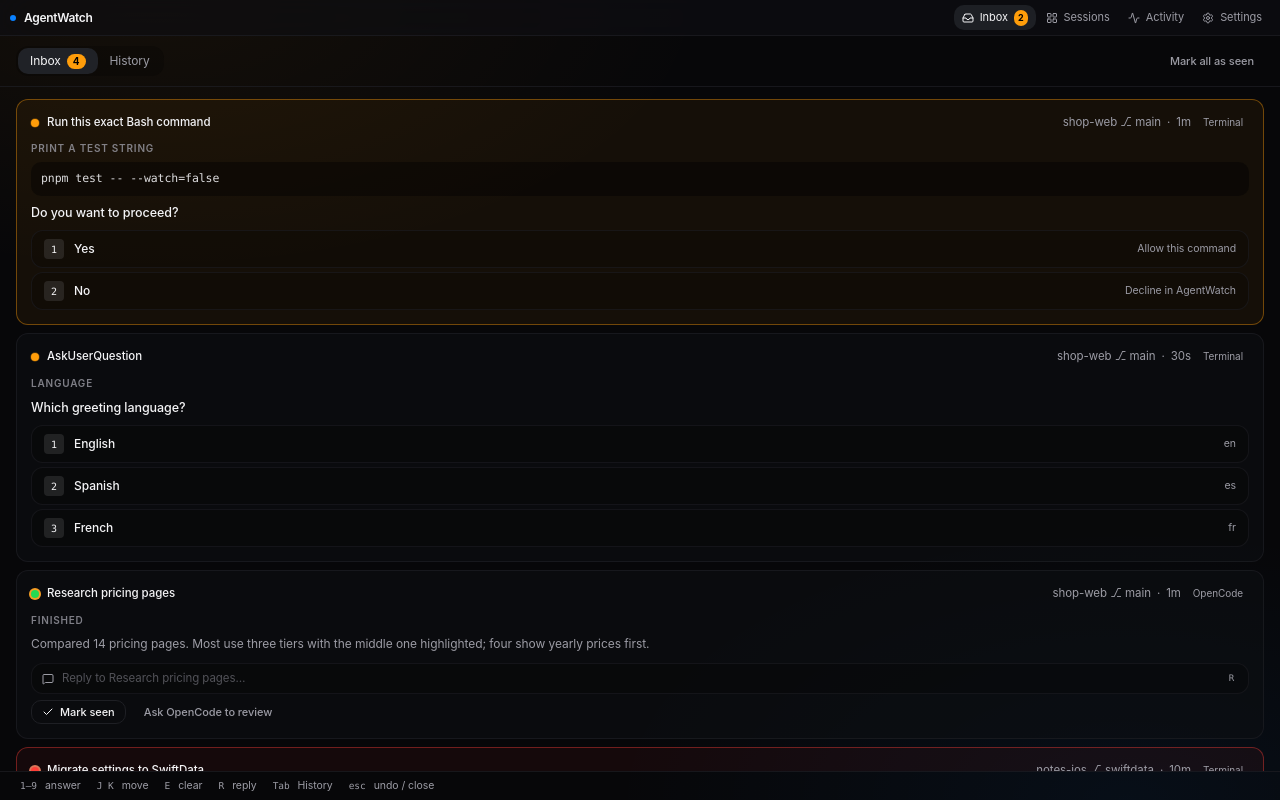
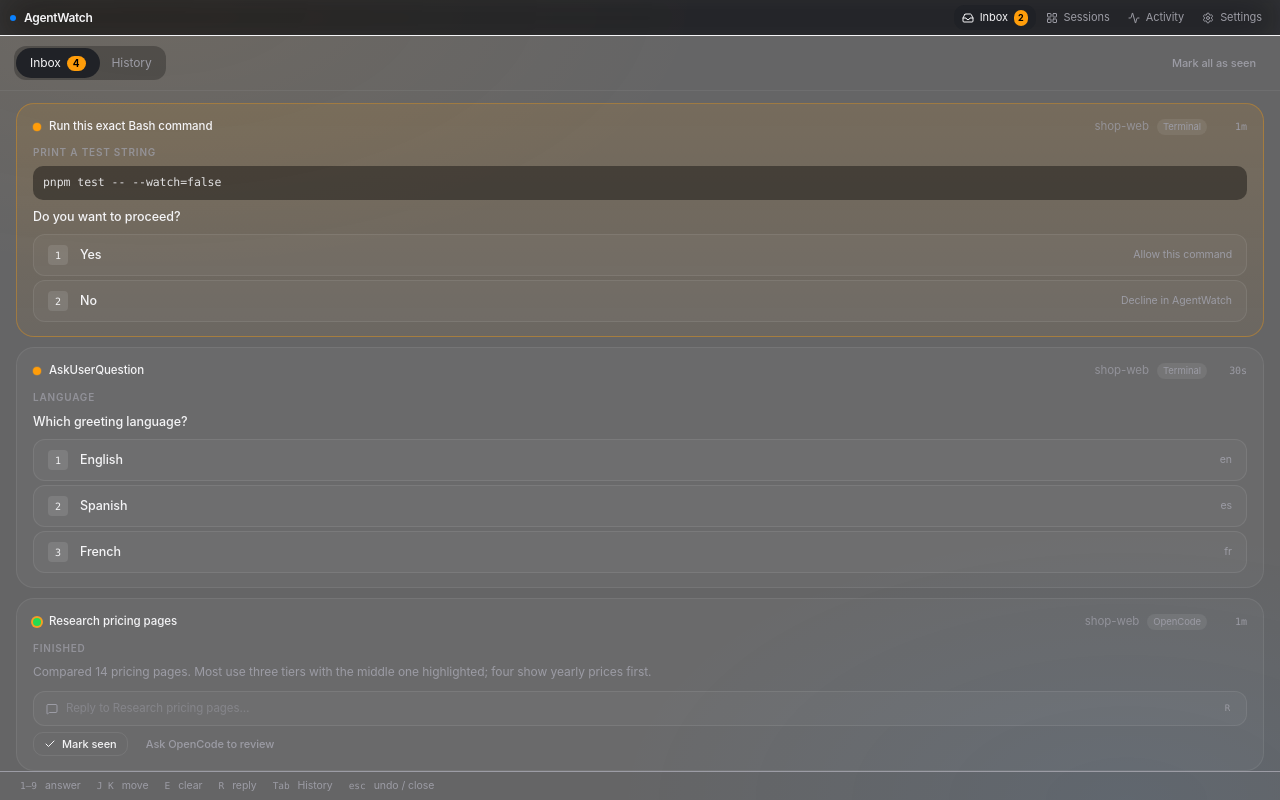
Before and after one commit to umer-2k1/agentwatch, a React (Vite) app: page / in a window 1280 px wide. Built offline with nearby package versions, Linux system fonts and the light colour scheme; the HTML template or start-up script is replaced by a standard one.

Commit message:
style(ui): translucent vibrancy shell, 18px radius cards, amber gradients, airier padding

```diff
--- a/src/components/InboxView.tsx
+++ b/src/components/InboxView.tsx
@@ -83,12 +83,12 @@ export function InboxView({
   return (
     <div className="flex h-full flex-col">
       {/* header */}
-      <div className="flex shrink-0 items-center gap-2 border-b border-border/70 px-4 py-2.5">
+      <div className="flex shrink-0 items-center gap-2 border-b border-white/[0.06] px-3.5 py-2.5">
         <div className="flex rounded-lg bg-black/25 p-0.5">
           <button
             onClick={() => setTab("inbox")}
             className={cn(
-              "flex items-center gap-1.5 rounded-md px-3 py-1 text-[12px] transition-colors",
+              "flex items-center gap-1.5 rounded-full px-3.5 py-1.5 text-[12px] transition-colors",
               tab === "inbox" ? "bg-secondary text-foreground" : "text-muted-foreground hover:text-foreground"
             )}
           >
@@ -203,10 +203,12 @@ function Card({
     <div
       onClick={onSelect}
       className={cn(
-        "mb-2 cursor-pointer rounded-xl border p-3.5 transition-all",
-        selected ? "border-primary/60 bg-primary/[0.04]" : "border-border/70 bg-card/60 hover:border-border",
-        c.cardType === "permission" && "border-status-needsYou/40 bg-status-needsYou/[0.06]",
-        isError && "border-status-dead/40 bg-status-dead/[0.06]"
+        "mb-2.5 cursor-pointer rounded-[18px] border px-4 py-3.5 transition-all",
+        "border-white/[0.07] bg-white/[0.035] hover:border-white/[0.12] hover:bg-white/[0.055]",
+        selected && "border-primary/50",
+        c.cardType === "permission" &&
+          "border-status-needsYou/35 bg-gradient-to-b from-status-needsYou/[0.11] to-status-needsYou/[0.045]",
+        isError && "border-status-dead/35 bg-gradient-to-b from-status-dead/[0.09] to-status-dead/[0.03]"
       )}
     >
       {/* card header */}
@@ -217,11 +219,10 @@ function Card({
           size="sm"
         />
         <span className="truncate font-medium text-foreground">{c.title}</span>
-        <span className="ml-auto flex shrink-0 items-center gap-1.5 text-muted-foreground">
-          <span className="truncate max-w-[140px]">{c.repo} ⎇ {c.branch}</span>
-          <span>·</span>
-          <span>{age(c.ageS)}</span>
-          <span className="rounded bg-white/8 px-1.5 py-px text-[10px]">{c.place}</span>
+        <span className="ml-auto flex shrink-0 items-center gap-2 text-muted-foreground">
+          <span className="truncate max-w-[130px] opacity-80">{c.repo}</span>
+          <span className="rounded-md bg-white/[0.07] px-1.5 py-px text-[9.5px]">{c.place}</span>
+          <span className="w-8 text-right font-mono text-[10px]">{age(c.ageS)}</span>
         </span>
       </div>
 
@@ -256,8 +257,8 @@ function Card({
                 onAnswer(c.id, decision, `${o.number}. ${o.label}`);
               }}
               className={cn(
-                "flex w-full items-center gap-2.5 rounded-lg border px-3 py-2 text-left text-[12px] transition-colors",
-                "border-border/60 bg-black/20 hover:border-primary/50 hover:bg-primary/10",
+                "flex w-full items-center gap-3 rounded-xl border px-3.5 py-2.5 text-left text-[12.5px] transition-colors",
+                "border-white/[0.08] bg-white/[0.03] hover:border-primary/45 hover:bg-primary/[0.08]",
                 c.state === "pending_undo" && "opacity-60"
               )}
             >
@@ -276,7 +277,7 @@ function Card({
       {/* finished card actions */}
       {c.cardType === "finished" && (
         <div className="mt-2.5 space-y-1.5">
-          <div className="flex items-center gap-2 rounded-lg border border-border/60 bg-black/20 px-2.5 py-1.5">
+          <div className="flex items-center gap-2 rounded-xl border border-white/[0.08] bg-white/[0.03] px-3 py-2">
             <MessageSquare className="h-3 w-3 text-muted-foreground" />
             <input
               value={reply}
--- a/src/index.css
+++ b/src/index.css
@@ -60,7 +60,7 @@
     --muted-foreground: 240 5% 63%;
     --accent: 211 100% 52%;
     --accent-foreground: 0 0% 100%;
-    --border: 228 10% 13%;
+    --border: 228 10% 100% / 0.08;
     --input: 228 10% 18%;
     --ring: 211 100% 52%;
 
@@ -80,6 +80,7 @@
   }
 
   * { @apply border-border; }
+  html, body { background: transparent !important; }
   html, body, #root { height: 100%; }
   body {
     @apply bg-background text-foreground font-sans text-[13px];
@@ -98,12 +99,14 @@
   /* ambient wash behind the glass — the thing that makes it feel like a Mac app */
   .app-canvas {
     background:
-      radial-gradient(70% 55% at 12% 0%, hsl(var(--status-needs-you) / 0.055) 0%, transparent 62%),
-      radial-gradient(65% 55% at 88% 100%, hsl(var(--status-working) / 0.06) 0%, transparent 62%),
-      hsl(var(--background));
+      radial-gradient(70% 55% at 12% 0%, hsl(var(--status-needs-you) / 0.05) 0%, transparent 62%),
+      radial-gradient(65% 55% at 88% 100%, hsl(var(--status-working) / 0.055) 0%, transparent 62%),
+      hsl(var(--background) / 0.62);
+    backdrop-filter: blur(28px) saturate(180%);
+    -webkit-backdrop-filter: blur(28px) saturate(180%);
   }
   .glass {
-    background: hsl(var(--card) / 0.72);
+    background: hsl(var(--card) / 0.55);
     backdrop-filter: blur(22px) saturate(170%);
     -webkit-backdrop-filter: blur(22px) saturate(170%);
   }
```
Also changed, not shown: src-tauri/tauri.conf.json (+9 -1 lines).
